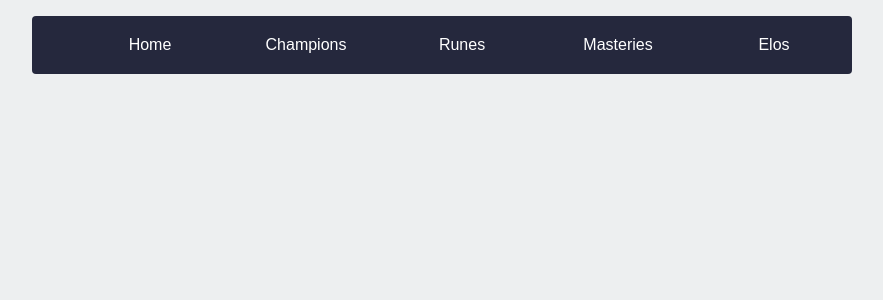
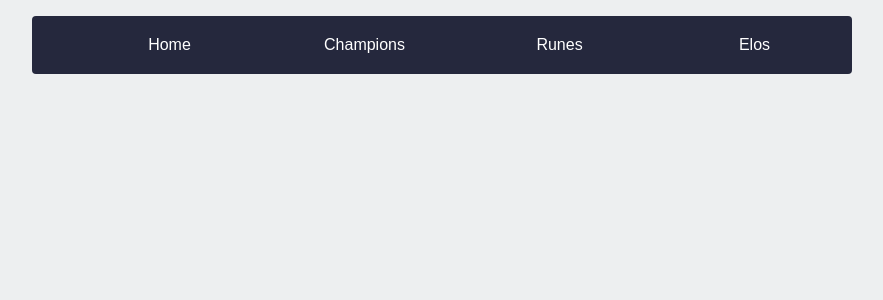
Before and after one commit to CeruttiMaicon/FrontEndWordPress, a PHP site: page / in a window 1280 px wide. Shown: the top 300 px of the page, without its empty margins (198-1081 px from the left). Run offline with PHP 8.4, Linux system fonts and the light colour scheme; grey boxes are pictures that could not be loaded.

Commit message:
removido do index o link para as masteries

```diff
--- a/index.php
+++ b/index.php
@@ -23,14 +23,11 @@
                 <a href="runes.php">Runes</a>
             </li>
             <li>
-                <a href="masteries.php">Masteries</a>
-            </li>
-            <li>
                 <a href="elos.php">Elos</a>
             </li>
         </ul>
     </nav>
     <!-- Fim Naveção Menu -->
 
-    <div class="image__3oO avatar__3vJ" data-am-url="//am-a.akamaihd.net/image?f=https%3A%2F%2Fddragon.leagueoflegends.com%2Fcdn%2Fimg%2Fchampion%2Fsplash%2FAatrox_0.jpg&amp;resize=:475" style="background-image: url(&quot;//am-a.akamaihd.net/image?f=https%3A%2F%2Fddragon.leagueoflegends.com%2Fcdn%2Fimg%2Fchampion%2Fsplash%2FAatrox_0.jpg&amp;resize=:475&quot;); background-position: 75.0617% 16.318%; opacity: 1;"></div>
+
 </body>
```
